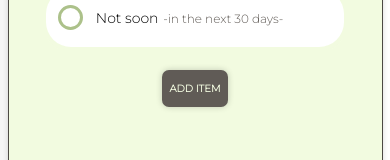
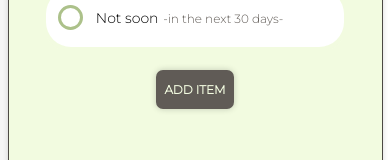
Before and after one commit to the-collab-lab/tcl-24-smart-shopping-list, a React (Create React App) app: page /addItem in a window 390 px wide. Shown: the part 440-600 px from the top of the page. Built offline with nearby package versions, Linux system fonts and the light colour scheme; no server answers; the database is empty; sample sign-in values are in the browser's storage.

Commit message:
Changed the breakpoints in Form component

```diff
--- a/src/components/Form/Form.Style.js
+++ b/src/components/Form/Form.Style.js
@@ -1,6 +1,7 @@
 import styled from 'styled-components';
 
 import { colorPalet } from '../Style/Color.palette.js';
+import { device } from '../Style/Breakpoints';
 import { Input } from '../Style/Input.Style';
 import { Button } from '../Style/Button.Style.js';
 
@@ -24,7 +25,7 @@ export const FormStyled = styled.form`
   background: ${dark};
   text-align: center;
 
-  @media (min-width: 480px) {
+  @media ${device.sm} {
     width: 420px;
     height: 75%;
     min-width: 420px;
@@ -52,7 +53,7 @@ export const FormGroup = styled.div`
     font-weight: bold;
     margin-bottom: 1rem;
 
-    @media (min-width: 480px) {
+    @media ${device.sm} {
       margin-right: 1.5rem;
     }
   }
@@ -73,7 +74,8 @@ export const BottomSection = styled.div`
   border-bottom-right-radius: 2rem;
 
   box-shadow: 0 0px 6px rgba(0, 0, 0, 0.2);
-  @media (min-width: 480px) {
+
+  @media ${device.sm} {
     border-top-right-radius: 50px;
     border-top-left-radius: 50px;
   }
@@ -89,7 +91,7 @@ export const LabelSet = styled.label`
   background: ${bgApp};
   border-radius: 2rem;
 
-  @media (min-width: 480px) {
+  @media ${device.sm} {
     margin: 4rem auto;
     width: 70%;
   }
@@ -172,7 +174,7 @@ export const Message = styled.p`
   margin-bottom: 1rem;
   font-size: 1.5rem;
 
-  @media (min-width: 480px) {
+  @media ${device.sm} {
     padding: 1.25rem;
   }
 `;
@@ -188,7 +190,7 @@ export const InputForm = styled(Input)`
   border-color: ${dark};
   align-self: center;
 
-  @media (min-width: 480px) {
+  @media ${device.sm} {
     align-self: start;
     width: 55%;
   }
@@ -196,7 +198,7 @@ export const InputForm = styled(Input)`
 
 export const ButtonForm = styled(Button)`
   background: ${dark};
-  font-size: 1rem;
+  font-size: 1.2rem;
   font-weight: bolder;
   text-transform: uppercase;
   color: ${bgApp};
```
